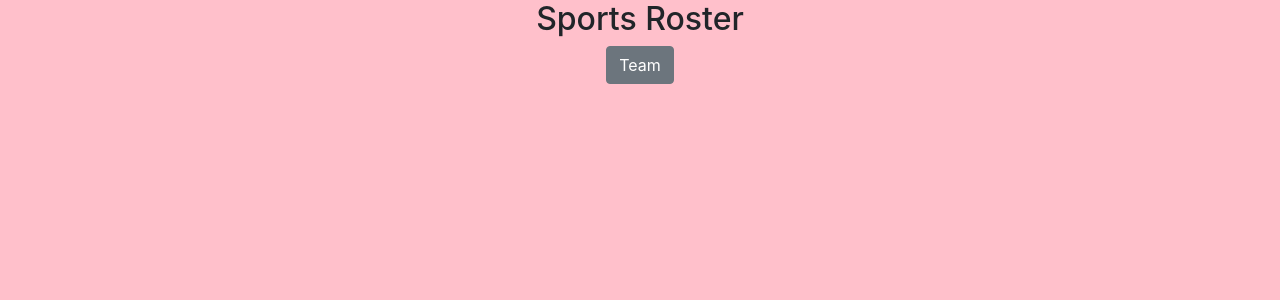
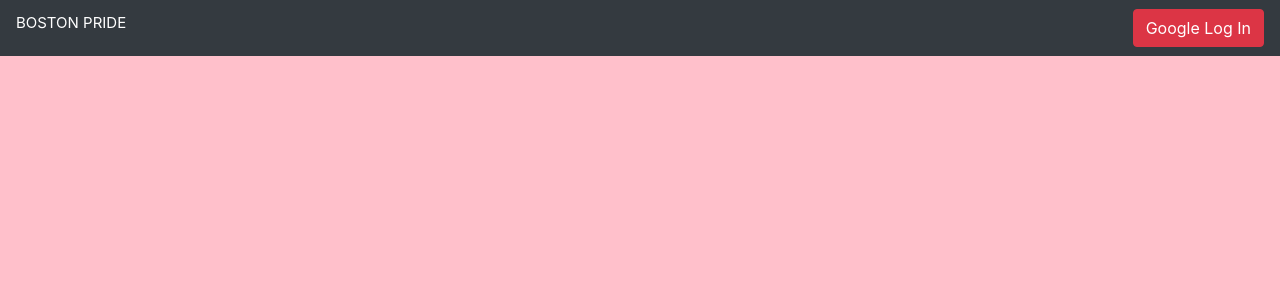
Before and after one commit to bnemchak/sports-roster, a React (Create React App) app: page / in a window 1280 px wide. Shown: the top 300 px of the page. Built offline with nearby package versions, Linux system fonts and the light colour scheme.

Commit message:
most auth files made

```diff
--- a/src/App/App.js
+++ b/src/App/App.js
@@ -1,12 +1,16 @@
 import React from 'react';
+import firebase from 'firebase/app';
+import 'firebase/auth';
+
+import MyNavbar from '../components/MyNavbar/MyNavbar';
+
 import './App.scss';
 
 class App extends React.Component {
   render() {
     return (
       <div className="App">
-        <h2>Sports Roster</h2>
-        <button className="btn btn-secondary">Team</button>
+        <MyNavbar />
       </div>
     );
   }
--- /dev/null
+++ b/src/components/Auth/Auth.js
@@ -0,0 +1,21 @@
+import React from 'react';
+import firebase from 'firebase/app';
+import 'firebase/auth';
+
+class Auth extends React.Component {
+  loginClickEvent = (e) => {
+    e.preventDefault();
+    const googleProvider = new firebase.auth.GoogleAuthProvider();
+    firebase.auth().signInWithPopup(googleProvider);
+  }
+
+  render() {
+    return (
+      <div className="Auth">
+        <button className="btn btn-danger" onClick={this.loginClickEvent}>Google Log In</button>
+      </div>
+    );
+  }
+}
+
+export default Auth;
--- /dev/null
+++ b/src/components/MyNavbar/MyNavbar.js
@@ -0,0 +1,41 @@
+/* eslint-disable max-len */
+import React from 'react';
+import PropTypes from 'prop-types';
+import firebase from 'firebase/app';
+import 'firebase/auth';
+
+import Auth from '../Auth/Auth';
+
+import './MyNavbar.scss';
+
+class MyNavbar extends React.Component {
+  static propTypes = {
+    authed: PropTypes.bool.isRequired,
+  }
+
+  logoutClickEvent = (e) => {
+    e.preventDefault();
+    firebase.auth().signOut();
+  }
+
+  render() {
+    const { authed } = this.props;
+
+    return (
+      <nav className="navbar navbar-expand-lg navbar-dark bg-dark">
+      <a className="navbar-brand" href="/"><sup>BOSTON PRIDE</sup></a>
+      <ul className="navbar-nav ml-auto">
+        <li className="nav-item">
+          {
+            authed
+              ? <button className="nav-link btn btn-danger text-dark logout-button" onClick={this.logoutClickEvent}><i className="fas fa-sign-out-alt"></i> Logout <i className="fas fa-sign-out-alt"></i></button>
+              : <Auth />
+          }
+        </li>
+      </ul>
+    </nav>
+    );
+  }
+}
+
+export default MyNavbar;
--- /dev/null
+++ b/src/components/MyNavbar/MyNavbar.scss
@@ -0,0 +1,3 @@
+.logout-button {
+  padding: 8px !important;
+}
--- /dev/null
+++ b/src/helpers/data/authData.js
@@ -0,0 +1,6 @@
+import firebase from 'firebase/app';
+import 'firebase/auth';
+
+const getUid = () => firebase.auth().currentUser.uid;
+
+export default { getUid };
```
Also changed, not shown: src/helpers/utils.js (added, +15 -0 lines).
